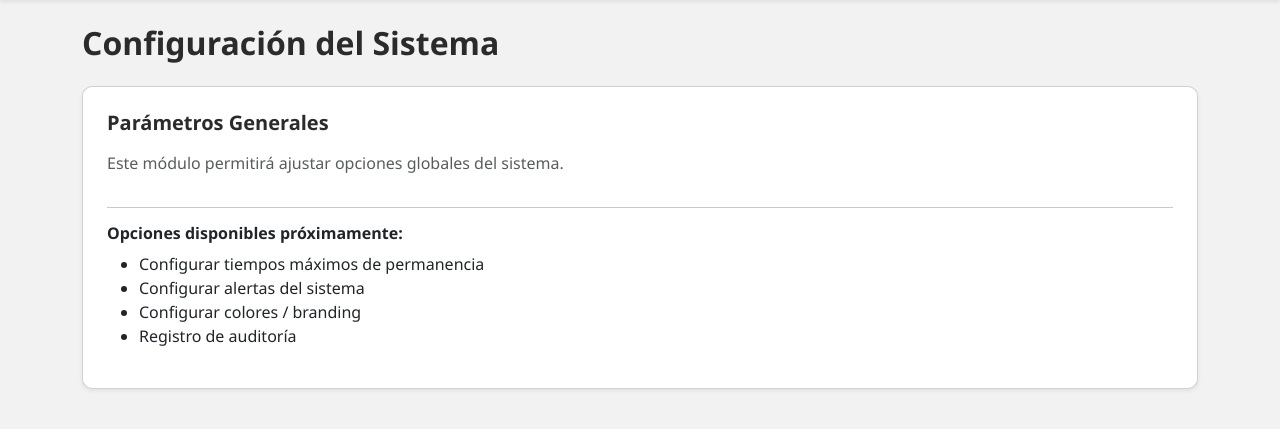
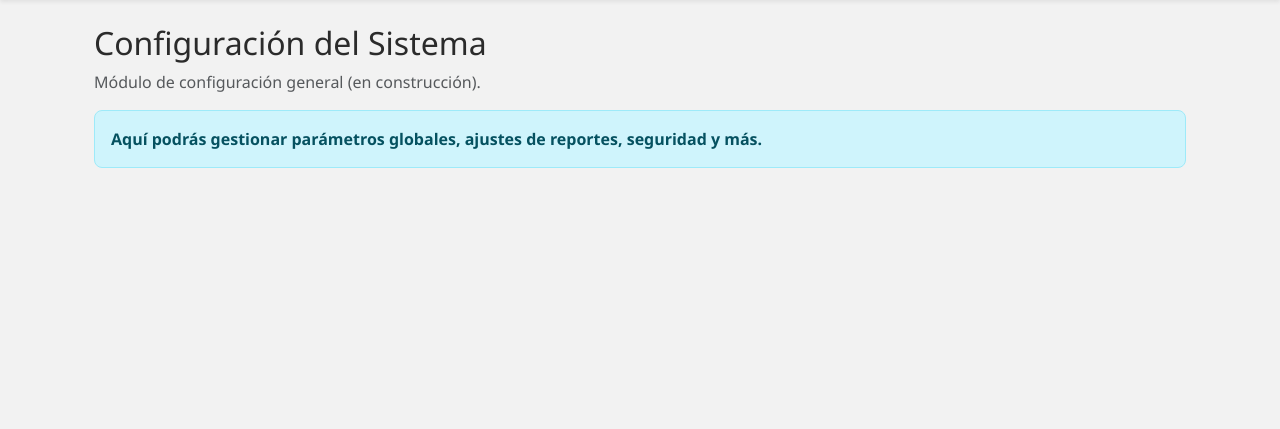
Before and after one commit to luismolinaboni22-art/control_acceso_k9, a Flask app: template templates/admin_configuracion.html in a window 1280 px wide. Shown: the part 75-504 px from the top of the page. Run offline with Flask 3, Linux system fonts and the light colour scheme; the template is opened without the code that fills it, so the values that code supplies are empty.

Commit message:
Update admin_configuracion.html

```diff
--- a/templates/admin_configuracion.html
+++ b/templates/admin_configuracion.html
@@ -1,25 +1,15 @@
 {% extends "base.html" %}
 
 {% block content %}
+<div class="container">
+    <h2 class="mt-3">Configuración del Sistema</h2>
 
-<h2 class="fw-bold mb-4">Configuración del Sistema</h2>
+    <p class="text-muted">
+        Módulo de configuración general (en construcción).
+    </p>
 
-<div class="card shadow-sm p-4">
-
-    <h5 class="fw-bold mb-3">Parámetros Generales</h5>
-
-    <p class="text-muted">Este módulo permitirá ajustar opciones globales del sistema.</p>
-
-    <hr>
-
-    <h6 class="fw-bold">Opciones disponibles próximamente:</h6>
-    <ul>
-        <li>Configurar tiempos máximos de permanencia</li>
-        <li>Configurar alertas del sistema</li>
-        <li>Configurar colores / branding</li>
-        <li>Registro de auditoría</li>
-    </ul>
-
+    <div class="alert alert-info">
+        Aquí podrás gestionar parámetros globales, ajustes de reportes, seguridad y más.
+    </div>
 </div>
-
 {% endblock %}
```
